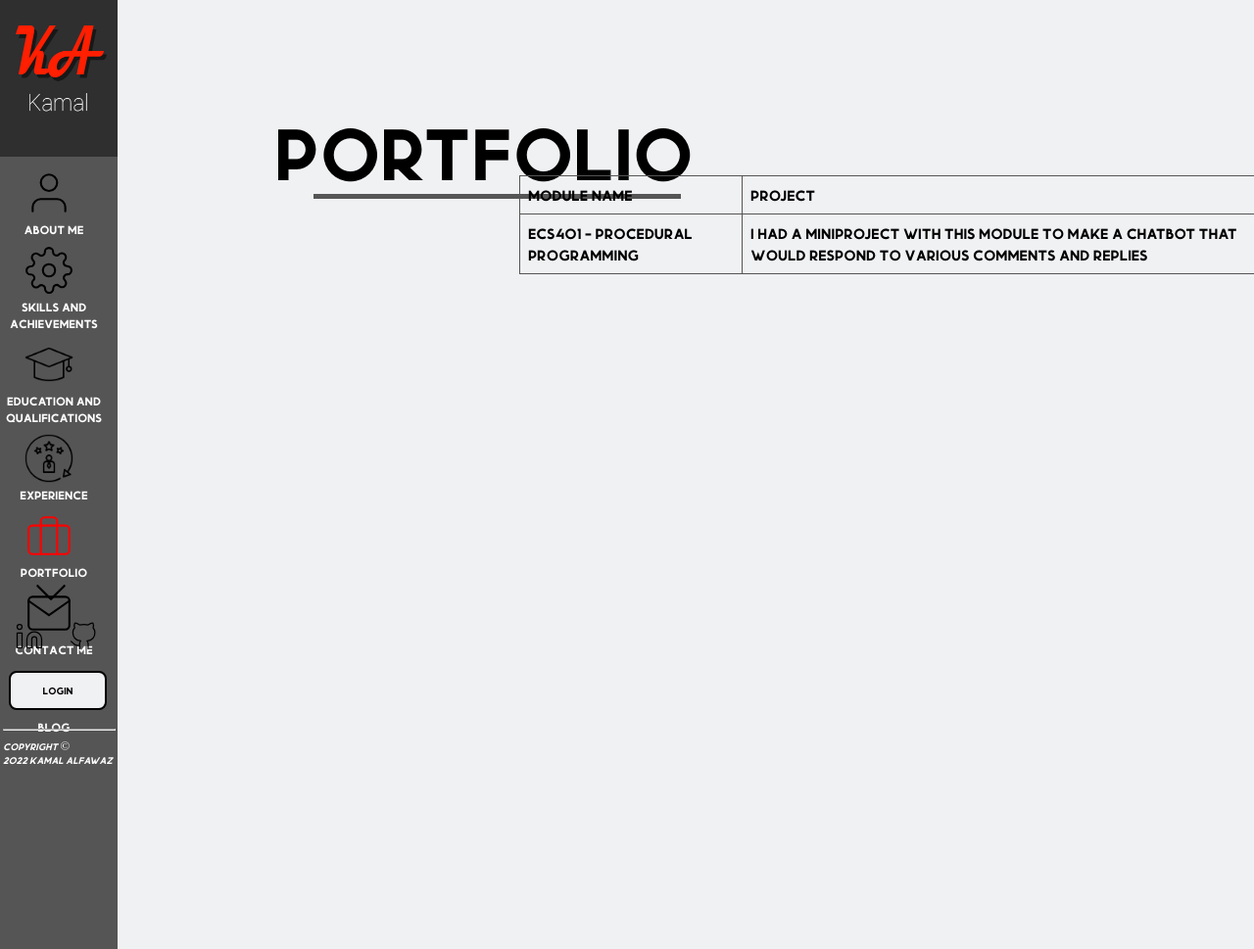
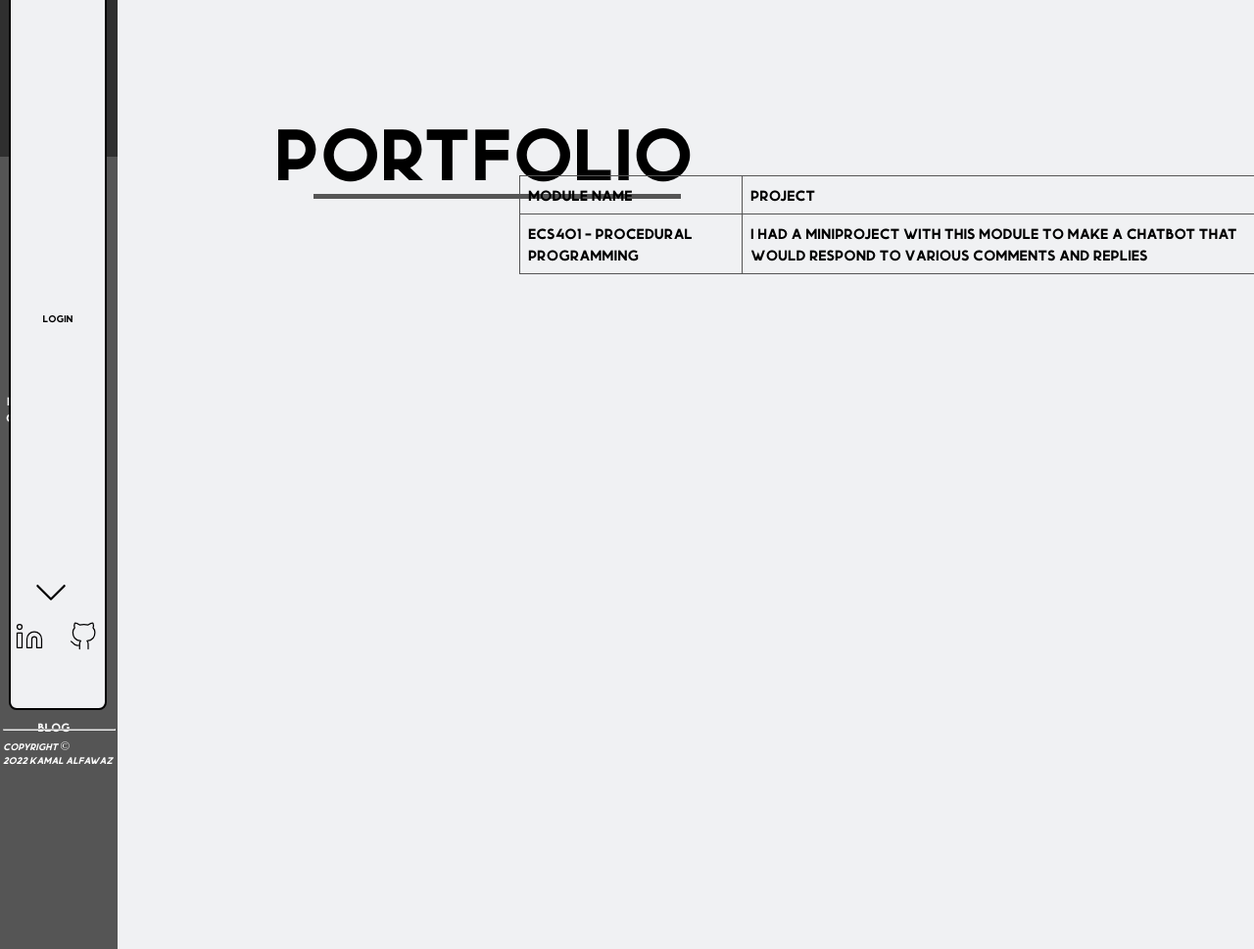
Before and after one commit to Kamal-Alfawaz/Projects, a PHP site: page /Portfolio/PortfolioPage.html in a window 1280 px wide; the page is wider, and only the part inside the window is pictured. Shown: that part at 98% size. Run offline with PHP 8.4, Linux system fonts and the light colour scheme.

Commit message:
Update PortfolioPage.css

```diff
--- a/MiniProject-Phase2/Portfolio/PortfolioPage.css
+++ b/MiniProject-Phase2/Portfolio/PortfolioPage.css
@@ -134,7 +134,7 @@ td, th
     bottom: 4.6875rem;
     left: 0.5625rem;
     width: 6.25rem;
-    height: 2.5rem;
+    height: 100%;
 }
 
 footer
```
